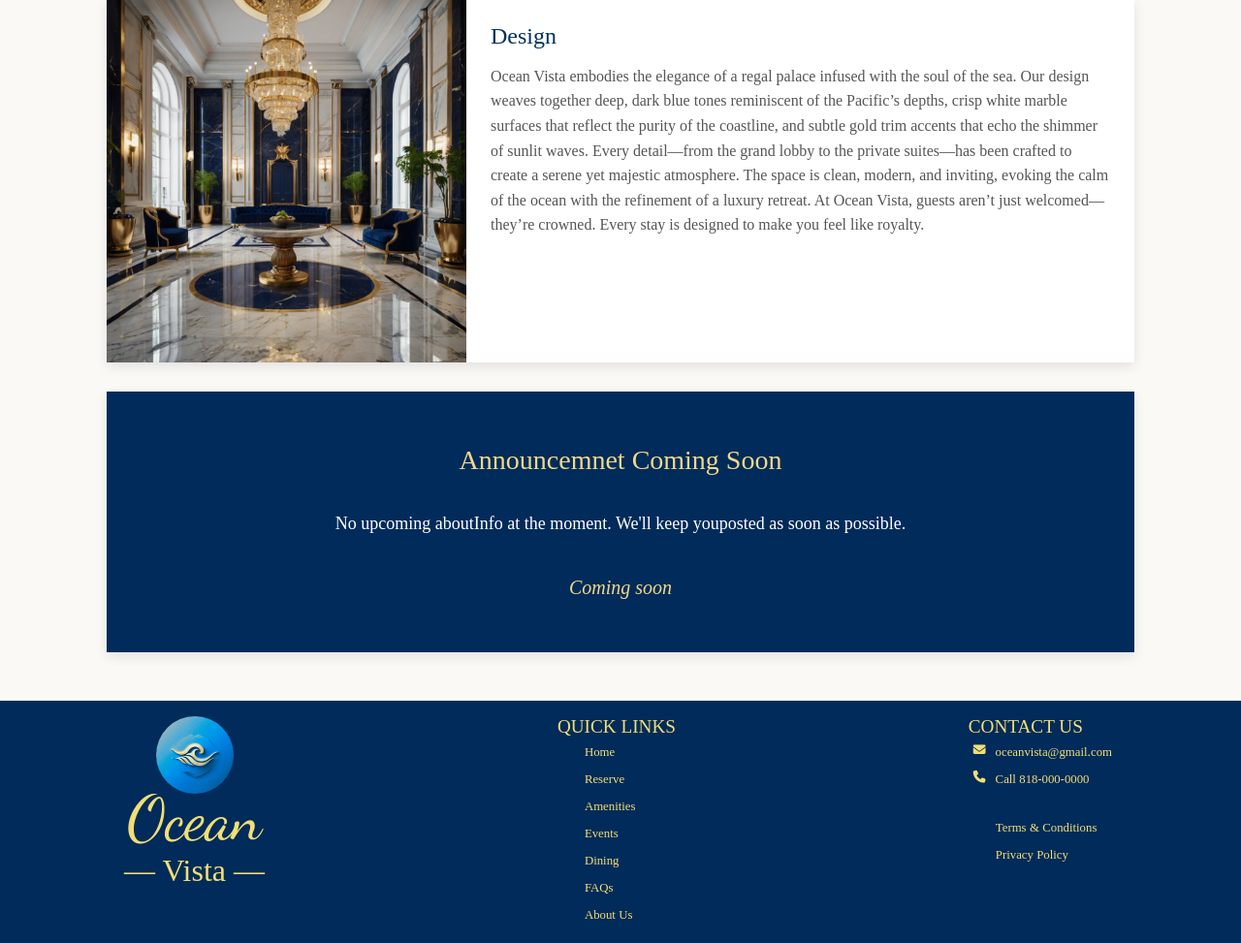
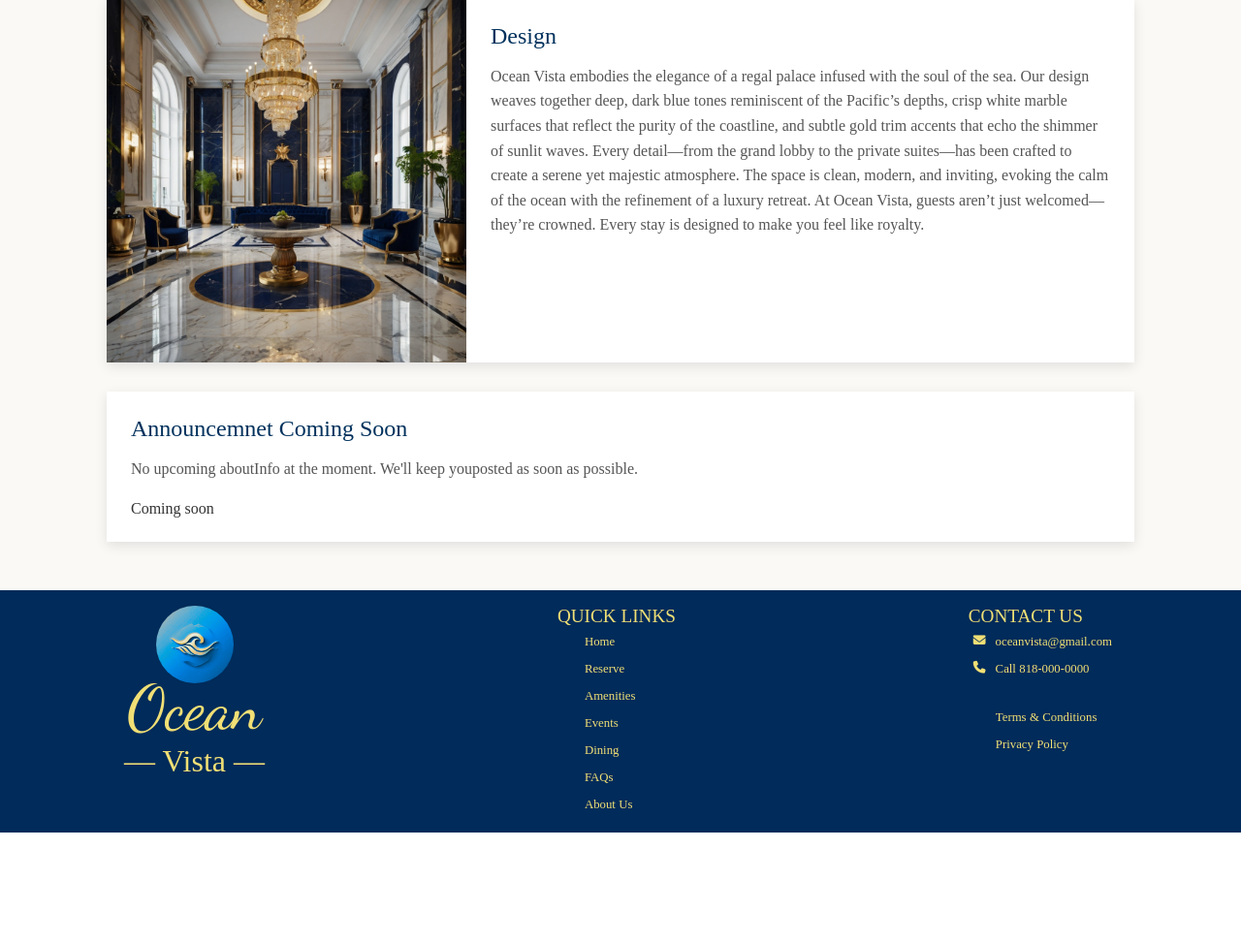
Before and after one commit to AvniIsrani1/flask-hotel, a Flask app: page /about in a window 1280 px wide. Shown: the part 984-1957 px from the top of the page at 97% size. After the commit the page ends 1843 px from the top, so only its background shows below. Run offline with Flask 3, Linux system fonts and the light colour scheme; some web fonts are replaced.

Commit message:
Update about.css

```diff
--- a/HOTEL/static/css/about.css
+++ b/HOTEL/static/css/about.css
@@ -100,47 +100,6 @@
     margin-bottom: 20px;
     flex-grow: 1;
 }
-/* Announcement style */
-#announcement {
-    text-align: center;
-    background-color: #002B5A;
-    color: white;
-    padding: 30px;
-    display: grid;
-    grid-template-columns: 1fr; /*just one colunm*/
-}
-
-#announcement .aboutInfo-content {
-    width: 100%;        /*streaches it*/
-}
-
-#announcement .aboutInfo-title {
-    width: 100%;
-    text-align: center;
-    background-color: transparent;
-    box-shadow: none;
-}
-
-#announcement .aboutInfo-title h3 {
-    color: #f0d889;
-    font-size: 28px;
-}
-
-#announcement .aboutInfo-details {
-    color: white;
-    font-size: 18px;
-    margin: 20px 0;
-    text-align: center;
-}
-
-.aboutInfo-time-block {
-    width: 100%;
-    text-align: center;
-    font-size: 20px;
-    color: #f0d889;
-    font-style: italic;
-    margin-top: 20px;
-}
 
 /* Responsive adjustments */
 @media (max-width: 900px) {
```
